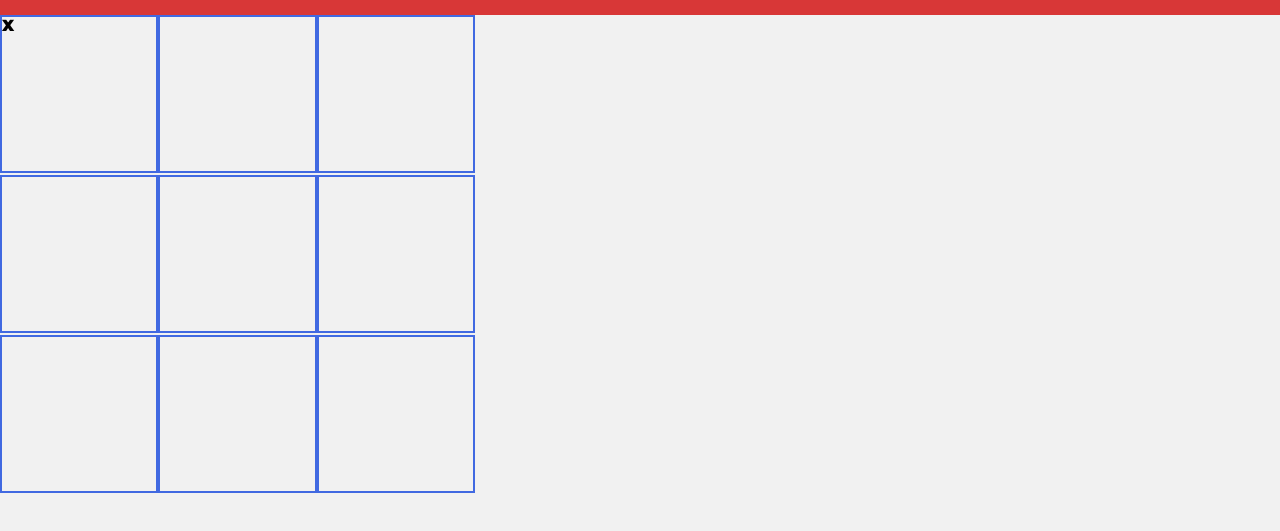
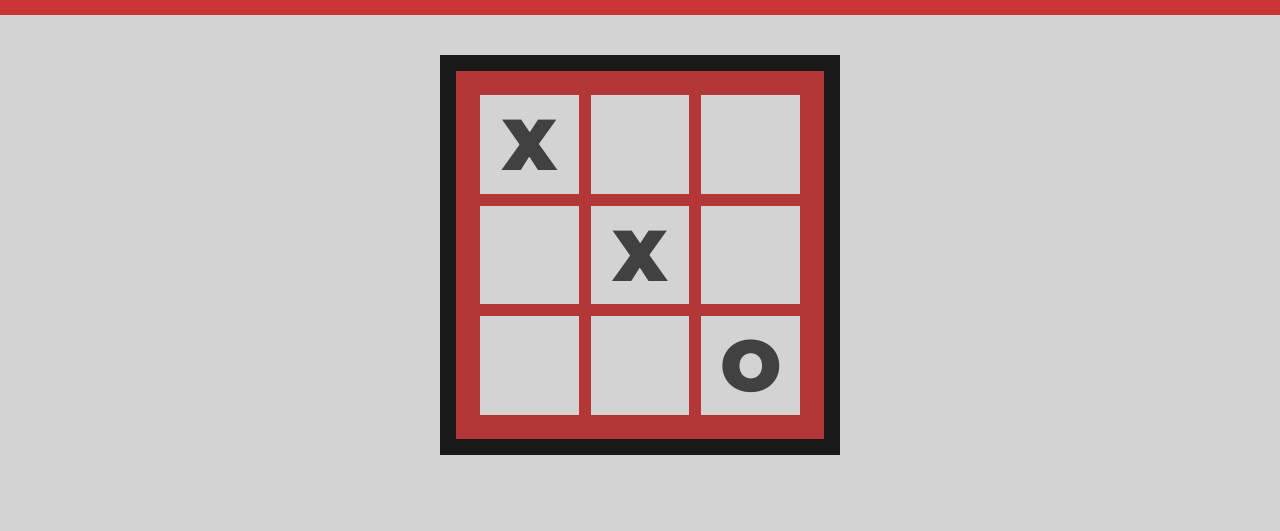
Before and after one commit to foolmonkey/tic-tac-toe, a plain HTML site: page index.html in a window 1280 px wide. Shown: the part 71-602 px from the top of the page. Drawn offline with Linux system fonts and the light colour scheme.

Commit message:
Add basic styling and positioning of game grid

```diff
--- a/script.js
+++ b/script.js
@@ -3,7 +3,8 @@ const gameboard = (() => {
     let board = new Array(9);
 
     board[0] = "X";
-
+    board[4] = "X";
+    board[8] = "O";
     return {
         board
     };
--- a/styles/stylesheet.css
+++ b/styles/stylesheet.css
@@ -1,5 +1,5 @@
 body{
-    background-color: rgb(241, 241, 241);
+    background-color: rgb(211, 211, 211);
     font-family: 'Montserrat', sans-serif;
     font-weight: 900;
 }
@@ -12,21 +12,41 @@ body{
     margin: 0;
     padding: 0.5em;
     color: rgb(12, 12, 12);
-    background-color: rgb(216, 55, 55);
+    background-color: rgb(204, 53, 53);
 }
 
 #container{
+    display: grid;
+    grid-template: repeat(3, 1fr) / repeat(3, 1fr);
+    width: 50vh;
+    height: 50vh;
+    margin: auto;
+    margin-top: 5vh;
+    padding: 3vh;
+    border-width: 2vh;
+    border-style: solid;
+    border-color: rgb(26, 26, 26);
+    background-color: rgb(180, 55, 55);
+    column-gap: 1.5vh;
+    row-gap: 1.5vh;
+}
+
+.square{
+    width: 100%;
+    height: 100%;
     display: flex;
-    width: 60vh;
-    height: 60vh;
-    flex-flow: row wrap;
+    justify-content: center;
+    align-items: center;
+    font-size: 9vh;
+    background-color: rgb(211, 211, 211);
+    color: rgb(65, 65, 65);
     user-select: none;
 }
 
-.square{
-    width: 33%;
-    height: 33%;
-    border-color: royalblue;
-    border-width: 2px;
-    border-style: solid;
+.square:hover{
+    background-color: rgb(199, 199, 199);
 }
+
+.square:active{
+    background-color: rgb(180, 180, 180);
+}
```
